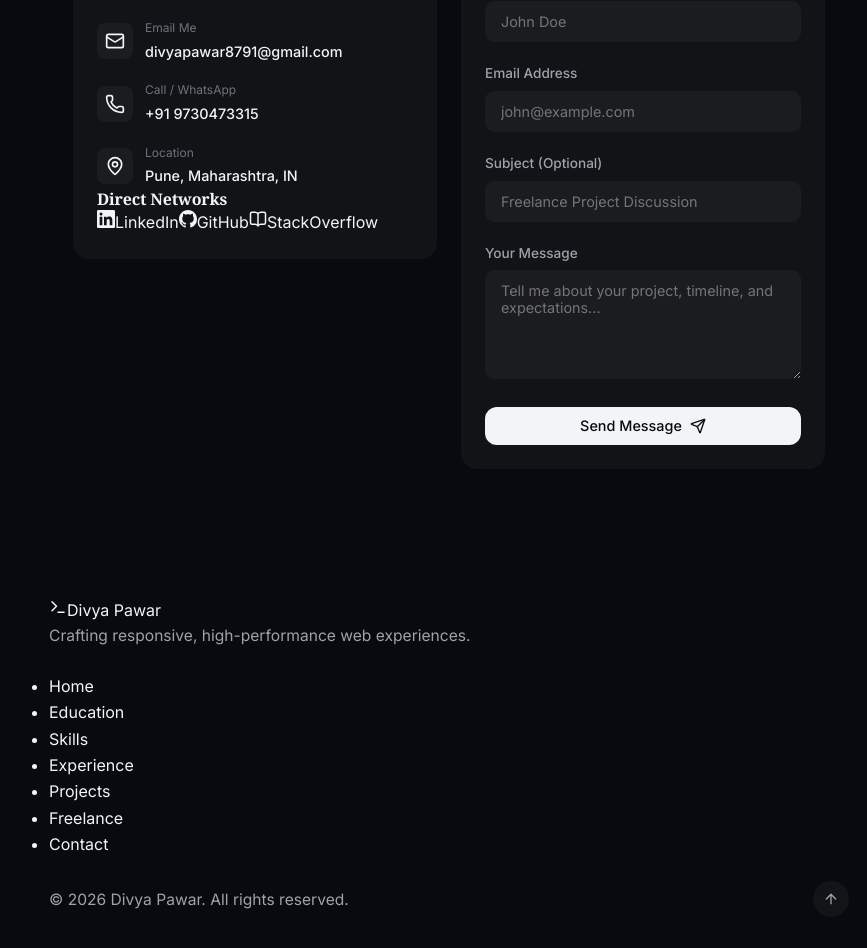
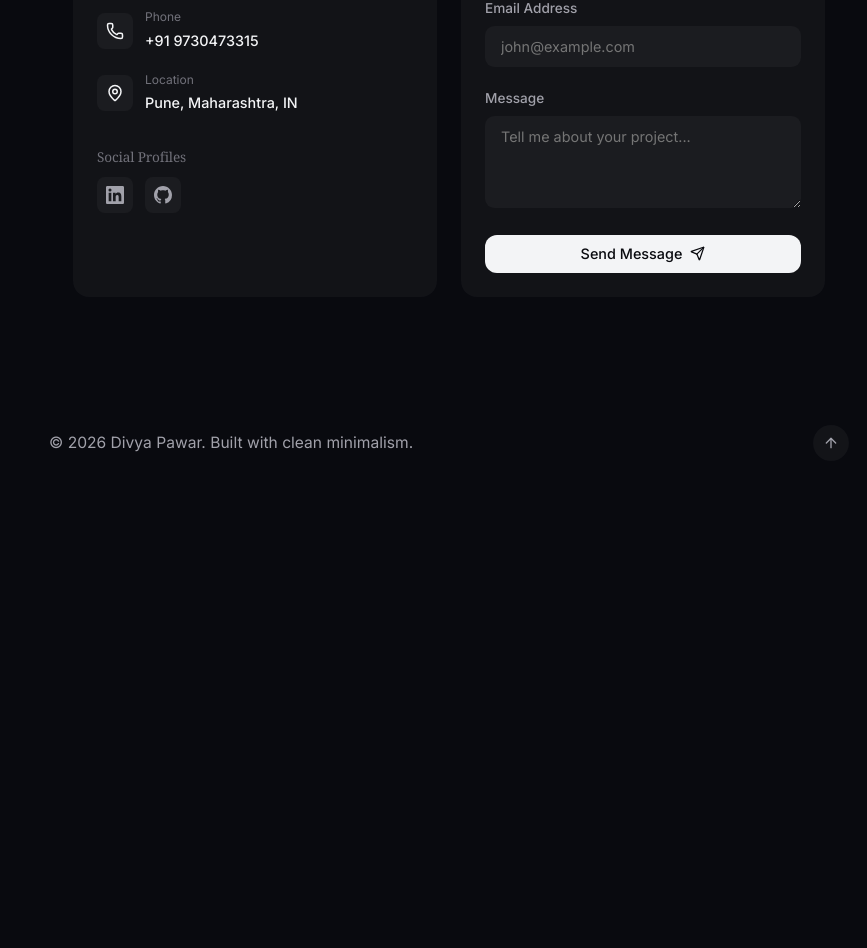
Before and after one commit to DIVYA-PAWAR-03/PortFolio2026, a React (Vite) app: page / in a window 1280 px wide. Shown: the part 6189-7137 px from the top of the page, without its empty margins (191-1058 px from the left). After the commit the page ends 6698 px from the top, so only its background shows below. Built offline with nearby package versions, Linux system fonts and the light colour scheme; a web font is replaced by a local one.

Commit message:
style: redesign Contact and Footer sections with minimalist layout and Lucide icons

```diff
--- a/src/components/Contact.tsx
+++ b/src/components/Contact.tsx
@@ -1,7 +1,6 @@
 import React, { useState } from 'react';
-import { Mail, Phone, MapPin, Send, CheckCircle, BookOpen, AlertCircle } from 'lucide-react';
+import { Mail, Phone, MapPin, Send, CheckCircle2, AlertCircle } from 'lucide-react';
 
-// Inline brand SVGs (not available in lucide-react v1)
 const GithubIcon = ({ size = 18 }: { size?: number }) => (
   <svg width={size} height={size} viewBox="0 0 24 24" fill="currentColor" aria-hidden="true">
     <path d="M12 0C5.37 0 0 5.37 0 12c0 5.31 3.435 9.795 8.205 11.385.6.105.825-.255.825-.57 0-.285-.015-1.23-.015-2.235-3.015.555-3.795-.735-4.035-1.41-.135-.345-.72-1.41-1.23-1.695-.42-.225-1.02-.78-.015-.795.945-.015 1.62.87 1.845 1.23 1.08 1.815 2.805 1.305 3.495.99.105-.78.42-1.305.765-1.605-2.67-.3-5.46-1.335-5.46-5.925 0-1.305.465-2.385 1.23-3.225-.12-.3-.54-1.53.12-3.18 0 0 1.005-.315 3.3 1.23.96-.27 1.98-.405 3-.405s2.04.135 3 .405c2.295-1.56 3.3-1.23 3.3-1.23.66 1.65.24 2.88.12 3.18.765.84 1.23 1.905 1.23 3.225 0 4.605-2.805 5.625-5.475 5.925.435.375.81 1.095.81 2.22 0 1.605-.015 2.895-.015 3.3 0 .315.225.69.825.57A12.02 12.02 0 0 0 24 12c0-6.63-5.37-12-12-12z"/>
@@ -48,7 +47,6 @@ export default function Contact() {
       ...formData,
       [name]: value
     });
-    // Clear error for that field if it exists
     if (errors[name]) {
       setErrors({
         ...errors,
@@ -61,54 +59,50 @@ export default function Contact() {
     e.preventDefault();
     if (validate()) {
       setIsSubmitting(true);
-      // Simulate form submission to backend
       setTimeout(() => {
         setIsSubmitting(false);
         setIsSubmitted(true);
         setFormData({ name: '', email: '', subject: '', message: '' });
-      }, 1500);
+      }, 1200);
     }
   };
 
   return (
     <section id="contact" className="section">
       <div className="reveal">
+        <div className="section-tag">Reach Out</div>
         <h2>Get In Touch</h2>
-        <p className="section-description">
-          Have an exciting project, freelance opportunity, or just want to say hi? Drop me a message and I'll get back to you within 24 hours.
-        </p>
       </div>
 
       <div className="contact-grid">
-        {/* Contact Info Card */}
-        <div className="contact-info-column reveal">
-          <div className="contact-info-card glass-card">
-            <h3 className="contact-info-title">Contact Channels</h3>
+        {/* Info Column */}
+        <div className="contact-info-card glass-card reveal">
+          <h3 style={{ fontSize: '1.1rem', fontWeight: 600 }}>Contact Info</h3>
 
           <div className="info-list">
             <a href="mailto:divyapawar8791@gmail.com" className="info-item">
               <div className="info-icon-box">
-                  <Mail size={20} />
+                <Mail size={18} />
               </div>
               <div>
-                  <span className="info-label">Email Me</span>
+                <span className="info-label">Email</span>
                 <span className="info-value">divyapawar8791@gmail.com</span>
               </div>
             </a>
 
             <a href="tel:+919730473315" className="info-item">
               <div className="info-icon-box">
-                  <Phone size={20} />
+                <Phone size={18} />
               </div>
               <div>
-                  <span className="info-label">Call / WhatsApp</span>
+                <span className="info-label">Phone</span>
                 <span className="info-value">+91 9730473315</span>
               </div>
             </a>
 
             <div className="info-item">
               <div className="info-icon-box">
-                  <MapPin size={20} />
+                <MapPin size={18} />
               </div>
               <div>
                 <span className="info-label">Location</span>
@@ -117,63 +111,48 @@ export default function Contact() {
             </div>
           </div>
 
-            <div className="contact-socials-group">
-              <h4 className="socials-subtitle">Direct Networks</h4>
-              <div className="socials-flex">
+          <div style={{ marginTop: '2rem' }}>
+            <h4 style={{ fontSize: '0.85rem', color: 'var(--text-muted)', marginBottom: '0.75rem', fontWeight: 500 }}>Social Profiles</h4>
+            <div style={{ display: 'flex', gap: '0.75rem' }}>
               <a
                 href="https://linkedin.com/in/Divyapawar31"
                 target="_blank"
                 rel="noopener noreferrer"
-                  className="social-btn-round"
+                className="social-icon-btn"
                 title="LinkedIn"
               >
                 <LinkedinIcon size={18} />
-                  <span>LinkedIn</span>
               </a>
               <a
                 href="https://github.com/DIVYA-PAWAR-03"
                 target="_blank"
                 rel="noopener noreferrer"
-                  className="social-btn-round"
+                className="social-icon-btn"
                 title="GitHub"
               >
                 <GithubIcon size={18} />
-                  <span>GitHub</span>
-                </a>
-                <a
-                  href="https://stackoverflow.com/users/divya-pawar"
-                  target="_blank"
-                  rel="noopener noreferrer"
-                  className="social-btn-round"
-                  title="Stack Overflow"
-                >
-                  <BookOpen size={18} />
-                  <span>StackOverflow</span>
               </a>
             </div>
           </div>
         </div>
-        </div>
 
-        {/* Contact Form Column */}
-        <div className="contact-form-column reveal">
-          <div className="contact-form-card glass-card">
+        {/* Form Column */}
+        <div className="contact-form-card glass-card reveal">
           {isSubmitted ? (
-              <div className="submission-success-area">
-                <CheckCircle size={56} className="success-icon-check float-animation" />
-                <h3>Message Sent Successfully!</h3>
-                <p>Thank you for reaching out, Divya. I will review your query and get back to you shortly.</p>
+            <div style={{ textAlign: 'center', padding: '2rem 1rem' }}>
+              <CheckCircle2 size={48} className="accent-link" style={{ margin: '0 auto 1rem' }} />
+              <h3 style={{ fontSize: '1.25rem', fontWeight: 600 }}>Message Sent!</h3>
+              <p style={{ marginTop: '0.5rem', fontSize: '0.9rem' }}>Thank you for reaching out. I will get back to you shortly.</p>
               <button
                 onClick={() => setIsSubmitted(false)}
                 className="btn btn-secondary"
                 style={{ marginTop: '1.5rem' }}
               >
-                  Send another message
+                Send Another Message
               </button>
             </div>
           ) : (
-              <form onSubmit={handleSubmit} className="contact-form">
-                <div className="form-group-row">
+            <form onSubmit={handleSubmit}>
               <div className="form-group">
                 <label htmlFor="name">Your Name</label>
                 <input
@@ -182,10 +161,9 @@ export default function Contact() {
                   name="name"
                   value={formData.name}
                   onChange={handleChange}
-                      className={errors.name ? 'input-error' : ''}
                   placeholder="John Doe"
                 />
-                    {errors.name && <span className="error-msg"><AlertCircle size={12} /> {errors.name}</span>}
+                {errors.name && <span style={{ color: '#ef4444', fontSize: '0.8rem', display: 'flex', alignItems: 'center', gap: '4px', marginTop: '4px' }}><AlertCircle size={12} /> {errors.name}</span>}
               </div>
 
               <div className="form-group">
@@ -196,37 +174,22 @@ export default function Contact() {
                   name="email"
                   value={formData.email}
                   onChange={handleChange}
-                      className={errors.email ? 'input-error' : ''}
                   placeholder="john@example.com"
                 />
-                    {errors.email && <span className="error-msg"><AlertCircle size={12} /> {errors.email}</span>}
-                  </div>
+                {errors.email && <span style={{ color: '#ef4444', fontSize: '0.8rem', display: 'flex', alignItems: 'center', gap: '4px', marginTop: '4px' }}><AlertCircle size={12} /> {errors.email}</span>}
               </div>
 
               <div className="form-group">
-                  <label htmlFor="subject">Subject (Optional)</label>
-                  <input
-                    type="text"
-                    id="subject"
-                    name="subject"
-                    value={formData.subject}
-                    onChange={handleChange}
-                    placeholder="Freelance Project Discussion"
-                  />
-                </div>
-
-                <div className="form-group">
-                  <label htmlFor="message">Your Message</label>
+                <label htmlFor="message">Message</label>
                 <textarea
                   id="message"
                   name="message"
-                    rows={5}
+                  rows={4}
                   value={formData.message}
                   onChange={handleChange}
-                    className={errors.message ? 'input-error' : ''}
-                    placeholder="Tell me about your project, timeline, and expectations..."
+                  placeholder="Tell me about your project..."
                 ></textarea>
-                  {errors.message && <span className="error-msg"><AlertCircle size={12} /> {errors.message}</span>}
+                {errors.message && <span style={{ color: '#ef4444', fontSize: '0.8rem', display: 'flex', alignItems: 'center', gap: '4px', marginTop: '4px' }}><AlertCircle size={12} /> {errors.message}</span>}
               </div>
 
               <button
@@ -234,21 +197,12 @@ export default function Contact() {
                 className="btn btn-primary form-submit-btn"
                 disabled={isSubmitting}
               >
-                  {isSubmitting ? (
-                    <>
-                      <span className="spinner"></span> Sending...
-                    </>
-                  ) : (
-                    <>
-                      Send Message <Send size={16} />
-                    </>
-                  )}
+                {isSubmitting ? 'Sending...' : <>Send Message <Send size={15} /></>}
               </button>
             </form>
           )}
         </div>
       </div>
-      </div>
     </section>
   );
 }
--- a/src/components/Footer.tsx
+++ b/src/components/Footer.tsx
@@ -1,4 +1,4 @@
-import { ArrowUp, Terminal } from 'lucide-react';
+import { ArrowUp } from 'lucide-react';
 
 export default function Footer() {
   const scrollToTop = () => {
@@ -11,29 +11,9 @@ export default function Footer() {
   return (
     <footer className="footer">
       <div className="footer-container">
-        <div className="footer-brand">
-          <div className="footer-logo">
-            <Terminal size={18} />
-            <span>Divya Pawar</span>
-          </div>
-          <p className="footer-tagline">Crafting responsive, high-performance web experiences.</p>
-        </div>
-
-        <div className="footer-links-group">
-          <ul className="footer-links">
-            <li><a href="#home">Home</a></li>
-            <li><a href="#about">Education</a></li>
-            <li><a href="#skills">Skills</a></li>
-            <li><a href="#experience">Experience</a></li>
-            <li><a href="#projects">Projects</a></li>
-            <li><a href="#freelance">Freelance</a></li>
-            <li><a href="#contact">Contact</a></li>
-          </ul>
-        </div>
-
         <div className="footer-bottom">
           <p className="copyright">
-            © {new Date().getFullYear()} Divya Pawar. All rights reserved.
+            © {new Date().getFullYear()} Divya Pawar. Built with clean minimalism.
           </p>
           <button
             onClick={scrollToTop}
```
Lines whose indentation alone changed are shown as unchanged.
